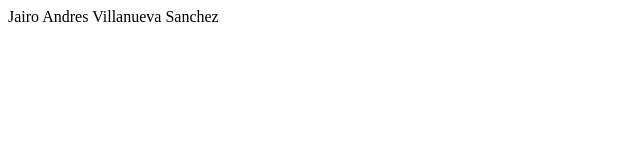
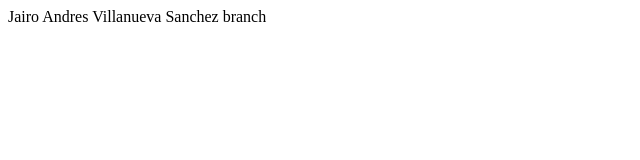
Before and after one commit to javs07/primer_repositorio, a plain HTML site: page index.html in a window 1280 px wide. Shown: the full height of the page, 0-640 px from the left. Drawn offline with Linux system fonts and the light colour scheme.

Commit message:
prueba nuevo branch dev

```diff
--- a/index.html
+++ b/index.html
@@ -3,6 +3,6 @@
 		<title>hola mundo</title>
 	</head>
 	<body>
-		Jairo Andres Villanueva Sanchez
+		Jairo Andres Villanueva Sanchez branch
 	</body>
 </html>
```
